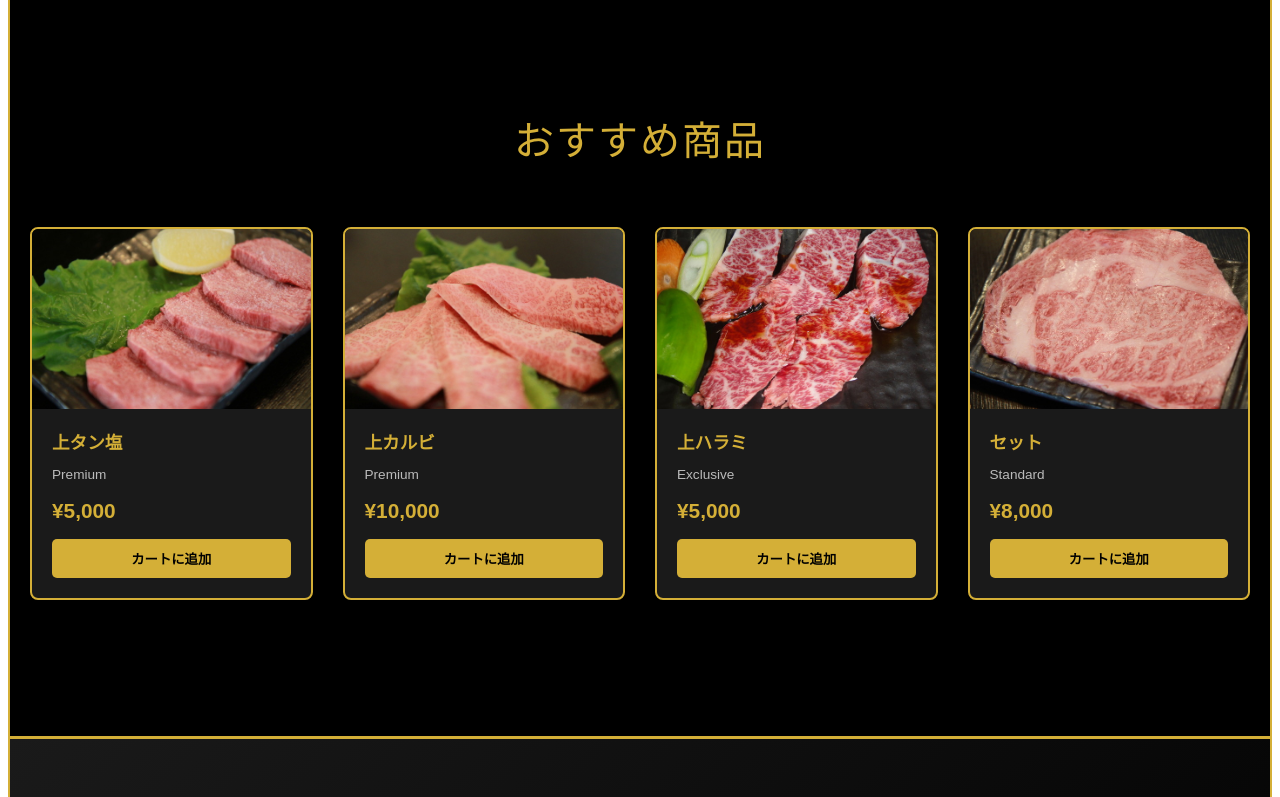
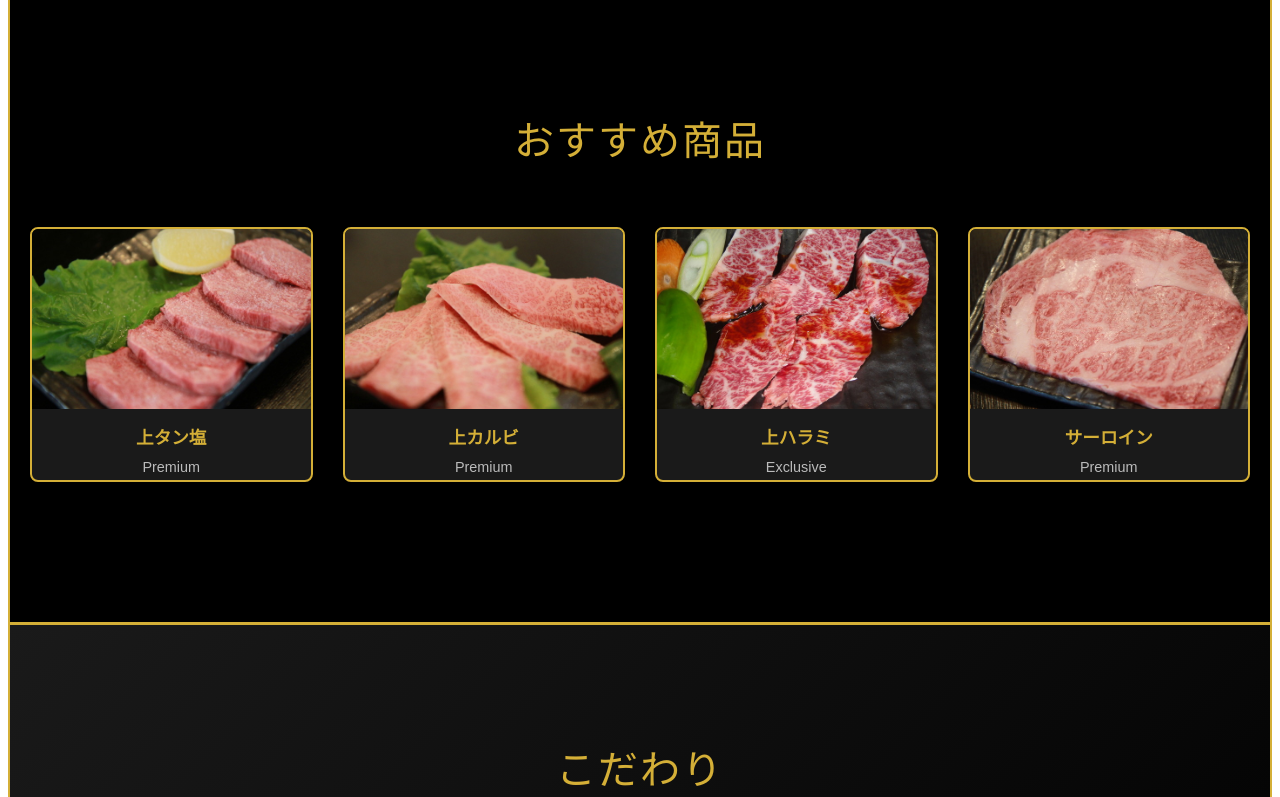
Before and after one commit to yokoyamamisaki0127-cyber/vue-sales-app, a Vue app: page / in a window 1280 px wide. Shown: the part 629-1426 px from the top of the page. Built offline with nearby package versions, Linux system fonts and the light colour scheme.

Commit message:
Update Home page - remove price and cart button

```diff
--- a/src/pages/Home.vue
+++ b/src/pages/Home.vue
@@ -11,11 +11,11 @@
     <section class="featured-products">
       <h2>おすすめ商品</h2>
       <div class="products-grid">
-        <ProductCard
-          v-for="product in featuredProducts"
-          :key="product.id"
-          :product="product"
-        />
+        <div v-for="product in featuredProducts" :key="product.id" class="featured-card">
+          <img :src="product.image" :alt="product.name">
+          <h3>{{ product.name }}</h3>
+          <p class="grade">{{ product.grade }}</p>
+        </div>
       </div>
     </section>
 
@@ -41,20 +41,16 @@
 
 <script lang="ts">
 import { defineComponent } from 'vue'
-import ProductCard from '../components/ProductCard.vue'
 
 export default defineComponent({
   name: 'Home',
-  components: {
-    ProductCard,
-  },
   data() {
     return {
       featuredProducts: [
         { id: 1, name: '上タン塩', grade: 'Premium', price: 5000, image: '/meat1.jpg' },
         { id: 2, name: '上カルビ', grade: 'Premium', price: 10000, image: '/meat2.jpg' },
         { id: 3, name: '上ハラミ', grade: 'Exclusive', price: 5000, image: '/meat3.jpg' },
-        { id: 4, name: 'セット', grade: 'Standard', price: 8000, image: '/meat4.jpg' },
+        { id: 4, name: 'サーロイン', grade: 'Premium', price: 10000, image: '/meat4.jpg' },
       ],
     }
   },
@@ -71,6 +67,12 @@ export default defineComponent({
 .featured-products { padding: 80px 20px; max-width: 1400px; margin: 0 auto; }
 .featured-products h2 { font-size: 2.5rem; color: #d4af37; text-align: center; margin-bottom: 60px; letter-spacing: 2px; font-weight: 300; }
 .products-grid { display: grid; grid-template-columns: repeat(4, 1fr); gap: 30px; margin-bottom: 60px; }
+.featured-card { background: #1a1a1a; border: 2px solid #d4af37; border-radius: 8px; overflow: hidden; padding: 0; text-align: center; transition: all 0.3s ease; display: flex; flex-direction: column; }
+.featured-card:hover { transform: translateY(-10px); box-shadow: 0 10px 30px rgba(212, 175, 55, 0.2); }
+.featured-card img { width: 100%; height: 180px; object-fit: cover; }
+.featured-card h3 { color: #d4af37; margin: 15px 15px 5px 15px; font-size: 1.1rem; font-weight: 600; }
+.featured-card .grade { color: #bbb; font-size: 0.9rem; margin: 5px 15px; }
+.featured-card .price { color: #d4af37; font-weight: bold; font-size: 1.3rem; margin: 10px 15px 15px 15px; }
 .about { background: linear-gradient(135deg, #1a1a1a 0%, #000000 100%); padding: 80px 20px; border-top: 3px solid #d4af37; }
 .about h2 { font-size: 2.5rem; color: #d4af37; text-align: center; margin-bottom: 60px; letter-spacing: 2px; font-weight: 300; }
 .about-content { display: grid; grid-template-columns: repeat(3, 1fr); gap: 40px; max-width: 1200px; margin: 0 auto; }
```
Also changed, not shown: 5 other files (tests, documents, lock files or other folders).
